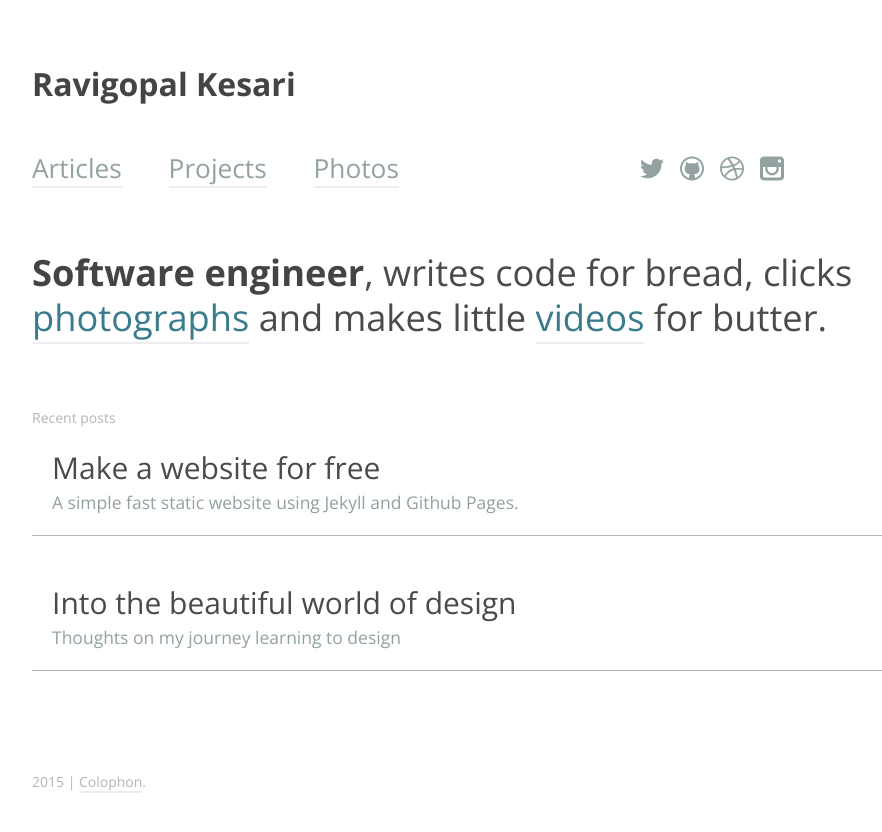
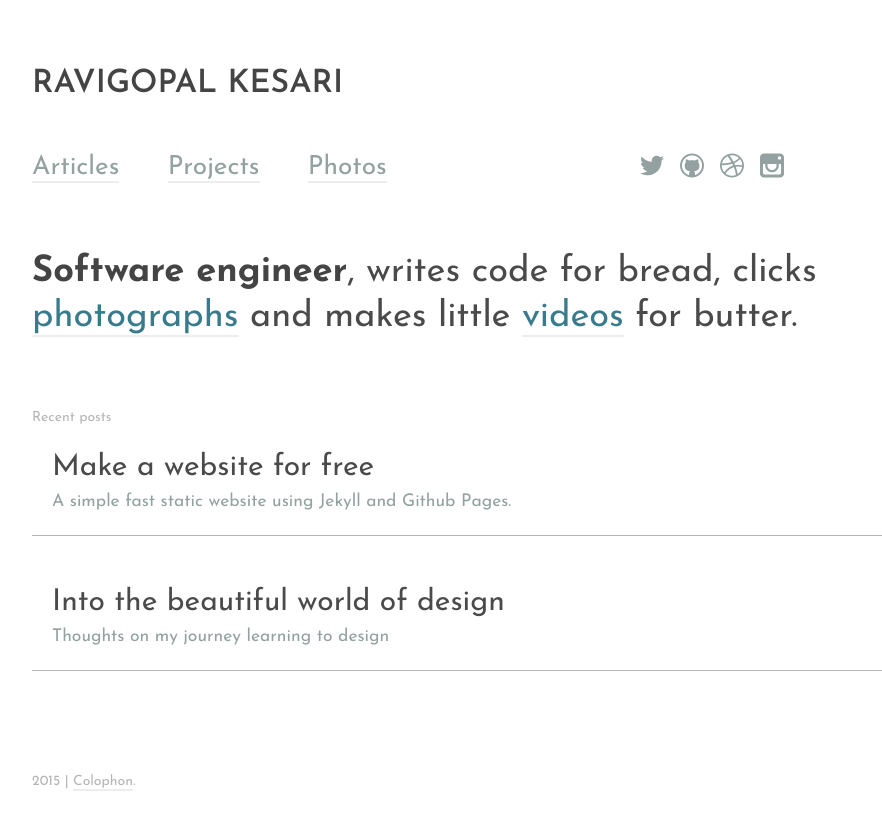
Before and after one commit to rvgpl/rvgpl.github.io, a Jekyll site: the page built from index.html, in a window 1280 px wide. Shown: the top 832 px of the page, without its empty margins (228-1110 px from the left). Built offline with Jekyll 4.4.1, drawn with Linux system fonts in a browser that asks for light colours; Markdown is read by kramdown in place of the engine named in the settings.

Commit message:
Changed font to Josefin Sans

```diff
--- a/_layouts/default.html
+++ b/_layouts/default.html
@@ -6,7 +6,7 @@
     <meta name="author" content="Ravigopal Kesari">
     <meta name="description" content="Life and works of Ravigopal Kesari">
     <meta name="viewport" content="width=device-width, initial-scale=1.0">
-    <link href="http://fonts.googleapis.com/css?family=Open+Sans:400italic,700italic,400,700" rel="stylesheet" type="text/css">
+    <link href='http://fonts.googleapis.com/css?family=Josefin+Sans:100,300,400,600,700,400italic' rel='stylesheet' type='text/css'>
     <link rel="stylesheet" href="/icons/icons.css" type="text/css">
     <link rel="stylesheet" href="/style.css" type="text/css">
   </head>
--- a/style.css
+++ b/style.css
@@ -1,3 +1,5 @@
+
+
 body, div, dl, dt, dd, ul, ol, li, h1, h2, h3, h4, h5, h6, pre, form, fieldset, input, textarea, p, blockquote, th, td{ margin: 0; padding: 0;}
 table{ border-collapse: collapse; border-spacing: 0;}
 fieldset, img{ border: 0; max-width: 100%;}
@@ -21,7 +23,7 @@ abbr, acronym{ border: 0;}
 */
 
 html{ font-size: 20px; height: 100%; overflow-y: scroll;}
-body{ background: white; font: 1em/1.5  'Open Sans', sans-serif; color: #4a4a4a; margin: 0 auto; padding: 3em 5em 5em 10em; position: relative; width: 43em;}
+body{ background: white; font: 1em/1.5  'Josefin Sans', sans-serif; color: #4a4a4a; margin: 0 auto; padding: 3em 5em 5em 10em; position: relative; width: 43em;}
 a{ border-bottom: 2px solid #ededed; color: #387B8C; cursor: pointer; text-decoration: none;}
 a:visited{ color: #93a1a1;}
 a:hover{ border-bottom-color: #387B8C;}
@@ -32,15 +34,15 @@ img{ max-width: 100%;}
 .ideas p,
 .item h3,
 .item p,
-.item ul{ font-family: 'Open Sans', Arial, sans-serif;}
+.item ul{ font-family: 'Josefin Sans', Arial, sans-serif;}
 .post-content h2,
-.post-content h3{ font-family: 'Open Sans', Arial, sans-serif;}
+.post-content h3{ font-family: 'Josefin Sans', sans-serif;font-weight:600;}
 
 .header{ height: 6rem; position: relative;}
-.header h1{ font-size:32px;font-weight:bold;}
+.header h1{ font-family: 'Josefin Sans', sans-serif;font-size:32px;font-weight:600;text-transform:uppercase;}
 .header h1 a{border-bottom:none;color:#444444;}
 .logo{ border-bottom: none;  height: 6rem; left: -8rem; position: absolute; top: 0;}
-.home { font-size:1.5rem; line-height:2rem; font-weight:bold; border-bottom:none;}
+.home { font-size:1.5rem; line-height:2rem; font-weight:600; border-bottom:none;}
 .nav{ font-size: 1.3125rem; line-height: 2rem; padding: 2rem 0;}
 .nav li{ display: inline; margin-right: 2rem;}
 .nav a{ color: #93a1a1;}
```
Also changed, not shown: 1 other file.
